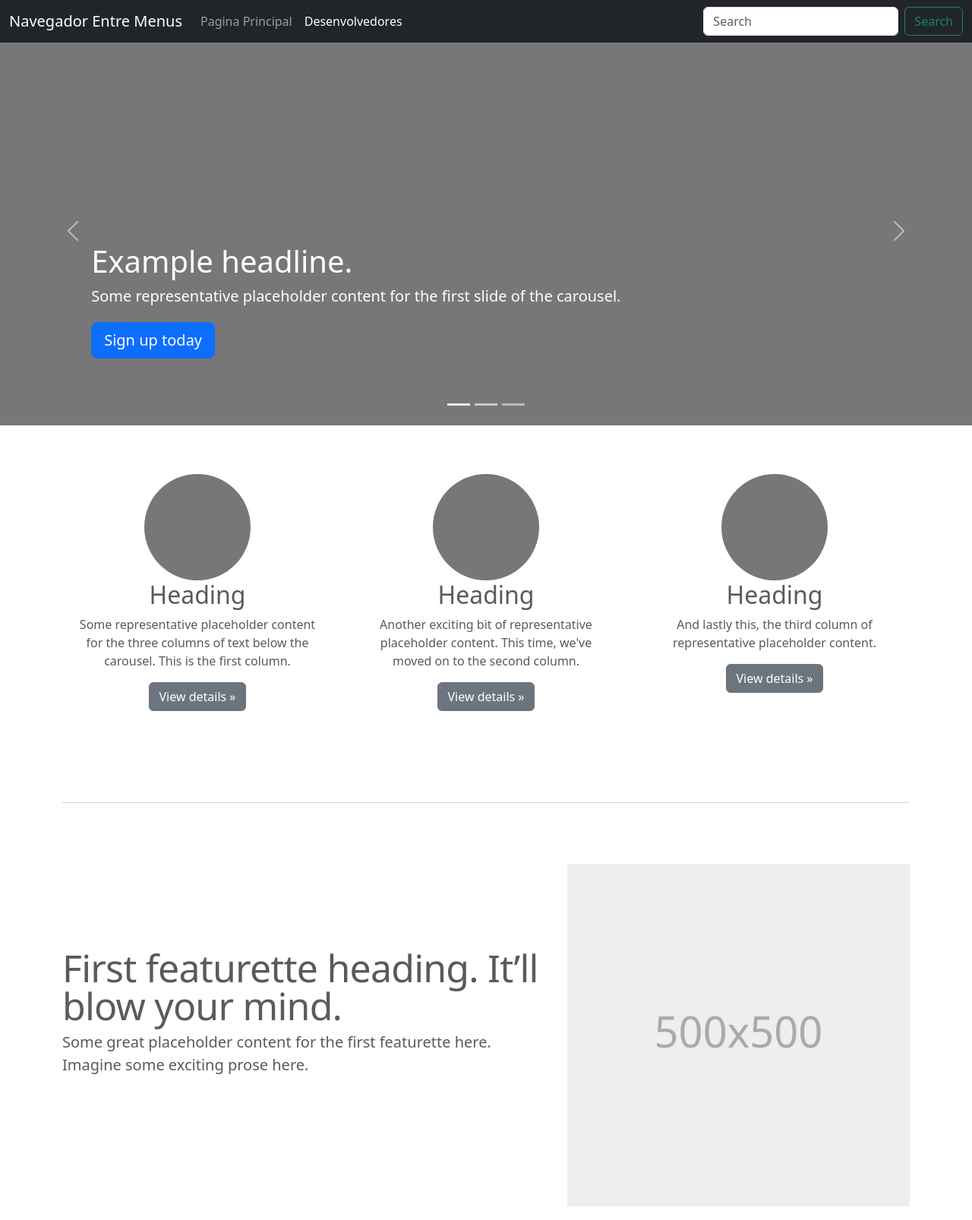
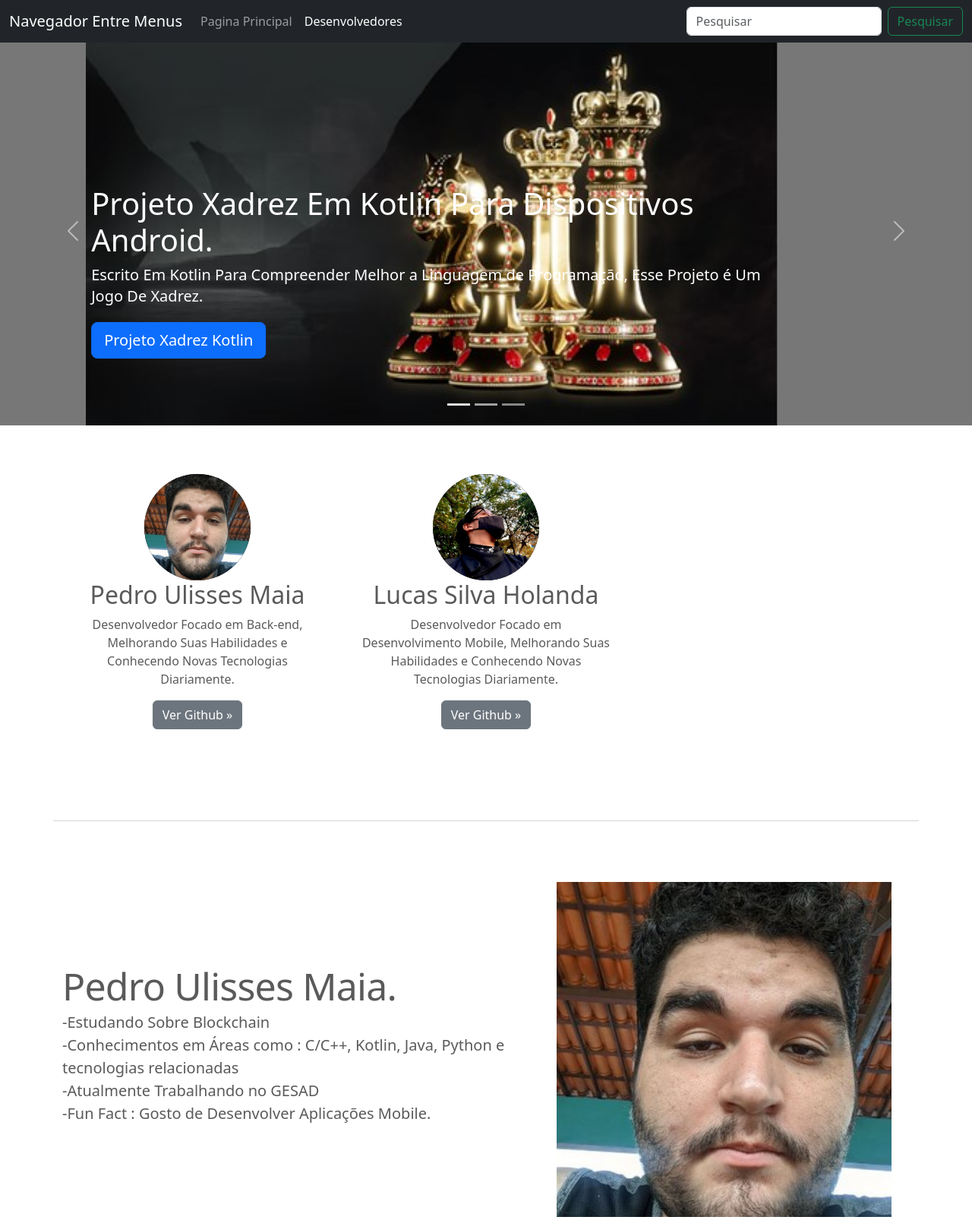
Before and after one commit to pedroulissespu/pedroulissespu.github.io, a plain HTML site: page src/html/DevelopersPage.html in a window 1280 px wide. Shown: the top 1606 px of the page at 76% size. Drawn offline with Linux system fonts and the light colour scheme.

Commit message:
Por hoje é so

```diff
--- a/src/html/DevelopersPage.html
+++ b/src/html/DevelopersPage.html
@@ -9,11 +9,6 @@
     <title>Pagina de Desenvolvedores</title>
 
     <link rel="canonical" href="https://getbootstrap.com/docs/5.3/examples/carousel/">
-
-
-
-
-
 <link href="../assets/dist/css/bootstrap.min.css" rel="stylesheet">
 
     <style>
@@ -68,9 +63,6 @@
         -webkit-overflow-scrolling: touch;
       }
     </style>
-
-
-    <!-- Custom styles for this template -->
     <link href="../css/carousel.css" rel="stylesheet">
   </head>
   <body>
@@ -92,8 +84,8 @@
           </li>
         </ul>
         <form class="d-flex" role="search">
-          <input class="form-control me-2" type="search" placeholder="Search" aria-label="Search">
-          <button class="btn btn-outline-success" type="submit">Search</button>
+          <input class="form-control me-2" type="search" placeholder="Pesquisar" aria-label="Search">
+          <button class="btn btn-outline-success" type="submit">Pesquisar</button>
         </form>
       </div>
     </div>
@@ -110,32 +102,32 @@
     </div>
     <div class="carousel-inner">
       <div class="carousel-item active">
-        <svg class="bd-placeholder-img" width="100%" height="100%" xmlns="http://www.w3.org/2000/svg" aria-hidden="true" preserveAspectRatio="xMidYMid slice" focusable="false"><rect width="100%" height="100%" fill="#777"/></svg>
+        <svg class="bd-placeholder-img" width="100%" height="100%" xmlns="http://www.w3.org/2000/svg" aria-hidden="true" preserveAspectRatio="xMidYMid slice" focusable="false"><rect width="100%" height="100%" fill="#777"/><image href="../images/Checkmate2.jpg" width="100%" height="100%"/></svg>
         <div class="container">
           <div class="carousel-caption text-start">
-            <h1>Example headline.</h1>
-            <p>Some representative placeholder content for the first slide of the carousel.</p>
-            <p><a class="btn btn-lg btn-primary" href="#">Sign up today</a></p>
+            <h1>Projeto Xadrez Em Kotlin Para Dispositivos Android.</h1>
+            <p>Escrito Em Kotlin Para Compreender Melhor a Linguagem de Programação, Esse Projeto é Um Jogo De Xadrez.</p>
+            <p><a class="btn btn-lg btn-primary" href="https://github.com/pedroulissespu/Projeto-Xadrez-Kotlin">Projeto Xadrez Kotlin</a></p>
           </div>
         </div>
       </div>
       <div class="carousel-item">
-        <svg class="bd-placeholder-img" width="100%" height="100%" xmlns="http://www.w3.org/2000/svg" aria-hidden="true" preserveAspectRatio="xMidYMid slice" focusable="false"><rect width="100%" height="100%" fill="#777"/></svg>
+        <svg class="bd-placeholder-img" width="100%" height="100%" xmlns="http://www.w3.org/2000/svg" aria-hidden="true" preserveAspectRatio="xMidYMid slice" focusable="false"><rect width="100%" height="100%" fill="#777"/><image href="../images/114670798.jpeg" width="100%" height="100%"/></svg>
         <div class="container">
           <div class="carousel-caption">
-            <h1>Another example headline.</h1>
-            <p>Some representative placeholder content for the second slide of the carousel.</p>
-            <p><a class="btn btn-lg btn-primary" href="#">Learn more</a></p>
+            <h1>README Lucas Holanda.</h1>
+            <p>Página Direcional à um Repositório Sobre Lucas Silva Holanda e de Brinde Sobre Ele.</p>
+            <p><a class="btn btn-lg btn-primary" href="https://github.com/LuikHol/LuikHol">Lucas Holanda</a></p>
           </div>
         </div>
       </div>
       <div class="carousel-item">
-        <svg class="bd-placeholder-img" width="100%" height="100%" xmlns="http://www.w3.org/2000/svg" aria-hidden="true" preserveAspectRatio="xMidYMid slice" focusable="false"><rect width="100%" height="100%" fill="#777"/></svg>
+        <svg class="bd-placeholder-img" width="100%" height="100%" xmlns="http://www.w3.org/2000/svg" aria-hidden="true" preserveAspectRatio="xMidYMid slice" focusable="false"><rect width="100%" height="100%" fill="#777"/><image href="../images/Captura de tela de 2023-03-23 11-07-58.png" width="100%" height="100%"/></svg>
         <div class="container">
           <div class="carousel-caption text-end">
-            <h1>One more for good measure.</h1>
-            <p>Some representative placeholder content for the third slide of this carousel.</p>
-            <p><a class="btn btn-lg btn-primary" href="#">Browse gallery</a></p>
+            <h1>Site.</h1>
+            <p>Esse Site.</p>
+            <p><a class="btn btn-lg btn-primary" href="https://pedroulissespu.github.io/">Esse Site</a></p>
           </div>
         </div>
       </div>
@@ -150,47 +142,33 @@
     </button>
   </div>
 
-
-  <!-- Marketing messaging and featurettes
-  ================================================== -->
-  <!-- Wrap the rest of the page in another container to center all the content. -->
-
   <div class="container marketing">
-
-    <!-- Three columns of text below the carousel -->
     <div class="row">
       <div class="col-lg-4">
-        <svg class="bd-placeholder-img rounded-circle" width="140" height="140" xmlns="http://www.w3.org/2000/svg" role="img" aria-label="Placeholder: 140x140" preserveAspectRatio="xMidYMid slice" focusable="false"><title>Placeholder</title><rect width="100%" height="100%" fill="#777"/><text x="50%" y="50%" fill="#777" dy=".3em">140x140</text></svg>
-        <h2 class="fw-normal">Heading</h2>
-        <p>Some representative placeholder content for the three columns of text below the carousel. This is the first column.</p>
-        <p><a class="btn btn-secondary" href="#">View details &raquo;</a></p>
-      </div><!-- /.col-lg-4 -->
+        <svg class="bd-placeholder-img rounded-circle" width="140" height="140" xmlns="http://www.w3.org/2000/svg" role="img" aria-label="Placeholder: 140x140" preserveAspectRatio="xMidYMid slice" focusable="false"><title>Placeholder</title><rect width="100%" height="100%" fill=""/>
+        <image href="../images/C26T6uPX_400x400.jpg" alt="Pedro Ulisses" width="140" height="140"/></svg>
+        <h2 class="fw-normal">Pedro Ulisses Maia</h2>
+        <p>Desenvolvedor Focado em Back-end, Melhorando Suas Habilidades e Conhecendo Novas Tecnologias Diariamente.</p>
+        <p><a class="btn btn-secondary" href="https://github.com/pedroulissespu">Ver Github &raquo;</a></p>
+      </div>
       <div class="col-lg-4">
-        <svg class="bd-placeholder-img rounded-circle" width="140" height="140" xmlns="http://www.w3.org/2000/svg" role="img" aria-label="Placeholder: 140x140" preserveAspectRatio="xMidYMid slice" focusable="false"><title>Placeholder</title><rect width="100%" height="100%" fill="#777"/><text x="50%" y="50%" fill="#777" dy=".3em">140x140</text></svg>
-        <h2 class="fw-normal">Heading</h2>
-        <p>Another exciting bit of representative placeholder content. This time, we've moved on to the second column.</p>
-        <p><a class="btn btn-secondary" href="#">View details &raquo;</a></p>
-      </div><!-- /.col-lg-4 -->
-      <div class="col-lg-4">
-        <svg class="bd-placeholder-img rounded-circle" width="140" height="140" xmlns="http://www.w3.org/2000/svg" role="img" aria-label="Placeholder: 140x140" preserveAspectRatio="xMidYMid slice" focusable="false"><title>Placeholder</title><rect width="100%" height="100%" fill="#777"/><text x="50%" y="50%" fill="#777" dy=".3em">140x140</text></svg>
-        <h2 class="fw-normal">Heading</h2>
-        <p>And lastly this, the third column of representative placeholder content.</p>
-        <p><a class="btn btn-secondary" href="#">View details &raquo;</a></p>
-      </div><!-- /.col-lg-4 -->
-    </div><!-- /.row -->
-
-
-    <!-- START THE FEATURETTES -->
+        <svg class="bd-placeholder-img rounded-circle" width="140" height="140" xmlns="https://avatars.githubusercontent.com/u/114670798" role="img" aria-label="Placeholder: 140x140" preserveAspectRatio="xMidYMid slice" focusable="false"><title>Placeholder</title><rect width="100%" height="100%"/>
+        <image href="../images/114670798.jpeg" alt="Lucas Holanda" width="140" height="140"/>
+        </svg>
+        <h2 class="fw-normal">Lucas Silva Holanda</h2>
+        <p>Desenvolvedor Focado em Desenvolvimento Mobile, Melhorando Suas Habilidades e Conhecendo Novas Tecnologias Diariamente.</p>
+        <p><a class="btn btn-secondary" href="https://github.com/LuikHol">Ver Github &raquo;</a></p>
+      </div>
 
     <hr class="featurette-divider">
 
     <div class="row featurette">
       <div class="col-md-7">
-        <h2 class="featurette-heading fw-normal lh-1">First featurette heading. <span class="text-muted">It’ll blow your mind.</span></h2>
-        <p class="lead">Some great placeholder content for the first featurette here. Imagine some exciting prose here.</p>
+        <h2 class="featurette-heading fw-normal lh-1">Pedro Ulisses Maia. <span class="text-muted"></span></h2>
+        <p class="lead">-Estudando Sobre Blockchain<br>-Conhecimentos em Áreas como : C/C++, Kotlin, Java, Python e tecnologias relacionadas<br>-Atualmente Trabalhando no GESAD<br>-Fun Fact : Gosto de Desenvolver Aplicações Mobile.</p>
       </div>
       <div class="col-md-5">
-        <svg class="bd-placeholder-img bd-placeholder-img-lg featurette-image img-fluid mx-auto" width="500" height="500" xmlns="http://www.w3.org/2000/svg" role="img" aria-label="Placeholder: 500x500" preserveAspectRatio="xMidYMid slice" focusable="false"><title>Placeholder</title><rect width="100%" height="100%" fill="#eee"/><text x="50%" y="50%" fill="#aaa" dy=".3em">500x500</text></svg>
+        <svg class="bd-placeholder-img bd-placeholder-img-lg featurette-image img-fluid mx-auto" width="500" height="500" xmlns="http://www.w3.org/2000/svg" role="img" aria-label="Placeholder: 500x500" preserveAspectRatio="xMidYMid slice" focusable="false"><title>Placeholder</title><rect width="100%" height="100%" fill="#eee"/><image href="../images/C26T6uPX_400x400.jpg" alt="Pedro Ulisses" width="500" height="500"/></svg>
       </div>
     </div>
 
@@ -198,34 +176,20 @@
 
     <div class="row featurette">
       <div class="col-md-7 order-md-2">
-        <h2 class="featurette-heading fw-normal lh-1">Oh yeah, it’s that good. <span class="text-muted">See for yourself.</span></h2>
-        <p class="lead">Another featurette? Of course. More placeholder content here to give you an idea of how this layout would work with some actual real-world content in place.</p>
+        <h2 class="featurette-heading fw-normal lh-1">Lucas Silva Holanda. <span class="text-muted"></span></h2>
+        <p class="lead">-Atualmente Trabalhando no GESAD<br>-Estudando Sobre Blockchain, HTML e CSS<br>-Conhecimentos em Áreas como : Flutter, Dart, Java, C/C++ e tecnologias relacionadas.</p>
       </div>
       <div class="col-md-5 order-md-1">
-        <svg class="bd-placeholder-img bd-placeholder-img-lg featurette-image img-fluid mx-auto" width="500" height="500" xmlns="http://www.w3.org/2000/svg" role="img" aria-label="Placeholder: 500x500" preserveAspectRatio="xMidYMid slice" focusable="false"><title>Placeholder</title><rect width="100%" height="100%" fill="#eee"/><text x="50%" y="50%" fill="#aaa" dy=".3em">500x500</text></svg>
+        <svg class="bd-placeholder-img bd-placeholder-img-lg featurette-image img-fluid mx-auto" width="500" height="500" xmlns="http://www.w3.org/2000/svg" role="img" aria-label="Placeholder: 500x500" preserveAspectRatio="xMidYMid slice" focusable="false"><title>Placeholder</title><rect width="100%" height="100%" fill="#eee"/><image href="../images/CompressJPEG.online_500x500-image.png" alt="Lucas Holanda" width="500" height="500"/></svg>
       </div>
     </div>
 
     <hr class="featurette-divider">
 
-    <div class="row featurette">
-      <div class="col-md-7">
-        <h2 class="featurette-heading fw-normal lh-1">And lastly, this one. <span class="text-muted">Checkmate.</span></h2>
-        <p class="lead">And yes, this is the last block of representative placeholder content. Again, not really intended to be actually read, simply here to give you a better view of what this would look like with some actual content. Your content.</p>
-      </div>
-      <div class="col-md-5">
-        <svg class="bd-placeholder-img bd-placeholder-img-lg featurette-image img-fluid mx-auto" width="500" height="500" xmlns="http://www.w3.org/2000/svg" role="img" aria-label="Placeholder: 500x500" preserveAspectRatio="xMidYMid slice" focusable="false"><title>Placeholder</title><rect width="100%" height="100%" fill="#eee"/><text x="50%" y="50%" fill="#aaa" dy=".3em">500x500</text></svg>
-      </div>
-    </div>
-
     <hr class="featurette-divider">
 
-    <!-- /END THE FEATURETTES -->
+  </div>
 
-  </div><!-- /.container -->
-
-
-  <!-- FOOTER -->
   <footer class="container">
     <p class="float-end"><a href="#">Back to top</a></p>
     <p>&copy; 2017–2022 Company, Inc. &middot; <a href="#">Privacy</a> &middot; <a href="#">Terms</a></p>
```
Also changed, not shown: src/images/114670798.jpeg (added), src/images/C26T6uPX_400x400.jpg (added), src/images/Captura de tela de 2023-03-23 11-07-58.png (added), src/images/Checkmate2.jpg (added), src/images/CompressJPEG.online_500x500-image.png (added).
